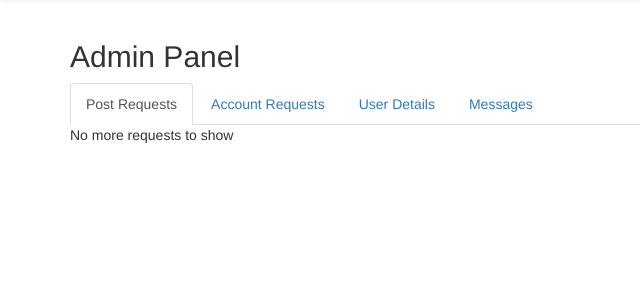
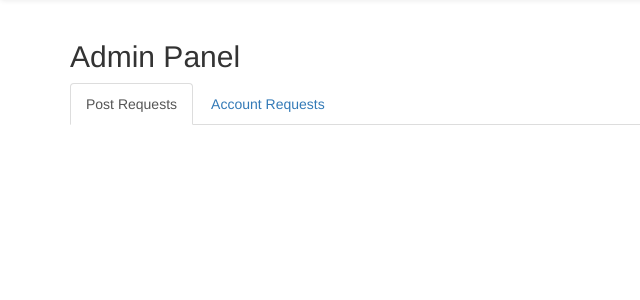
Before and after one commit to nits112/nitsblog, a PHP site: page /users/admin.php in a window 1280 px wide. Shown: the part 82-382 px from the top of the page, without its empty margins (0-640 px from the left). Run offline with PHP 8.4, Linux system fonts and the light colour scheme; a user stored in the database is signed in; data comes from the database, SQL or seed files in the repository; data that the repository does not hold is empty.

Commit message:
admin console fixing

```diff
--- a/users/admin.php
+++ b/users/admin.php
@@ -23,12 +23,11 @@ else {
   <ul class="nav nav-tabs">
     <li class="active"><a data-toggle="tab" href="#posts">Post Requests</a></li>
     <li><a data-toggle="tab" href="#acc">Account Requests</a></li>
-    <li><a data-toggle="tab" href="#user">User Details</a></li>
-		<li><a data-toggle="tab" href="#messages">Messages</a></li>
+
   </ul>
 
   <div class="tab-content">
-    <div id="posts" class="tab-pane fade in active">
+    <div id="posts" class="tab-pane fade active">
       <p>
 				<?php
 						include("../include/post_request.php");
@@ -44,21 +43,7 @@ else {
 			</p>
     </div>
 
-    <div id="user" class="tab-pane fade">
-      <p>
-				<?php
-				   include("userlist.php");
-				?>
-			</p>
-    </div>
 
-		<div id="messages" class="tab-pane fade">
-			<p>
-				<?php
-					 include("../include/messages.php");
-				?>
-			</p>
-		</div>
 
   </div>
 </div>
```
